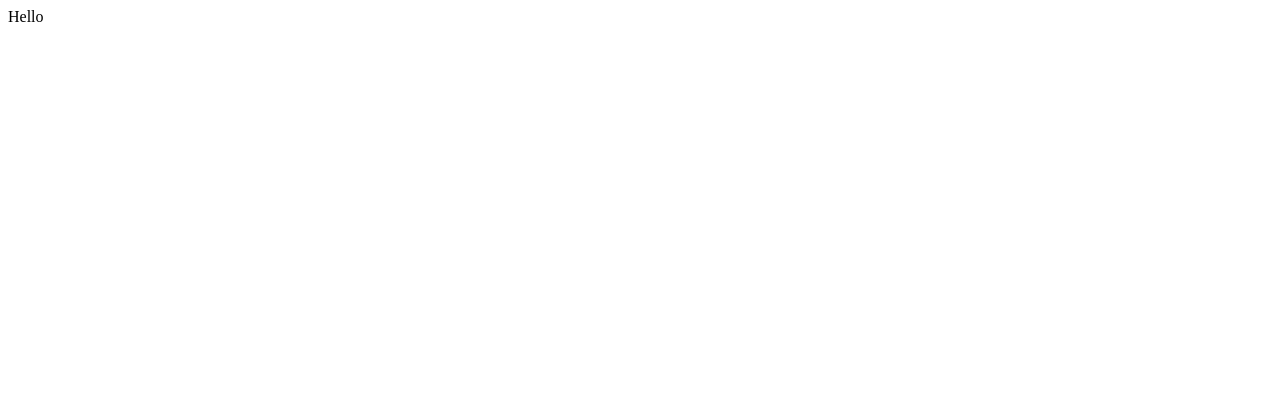
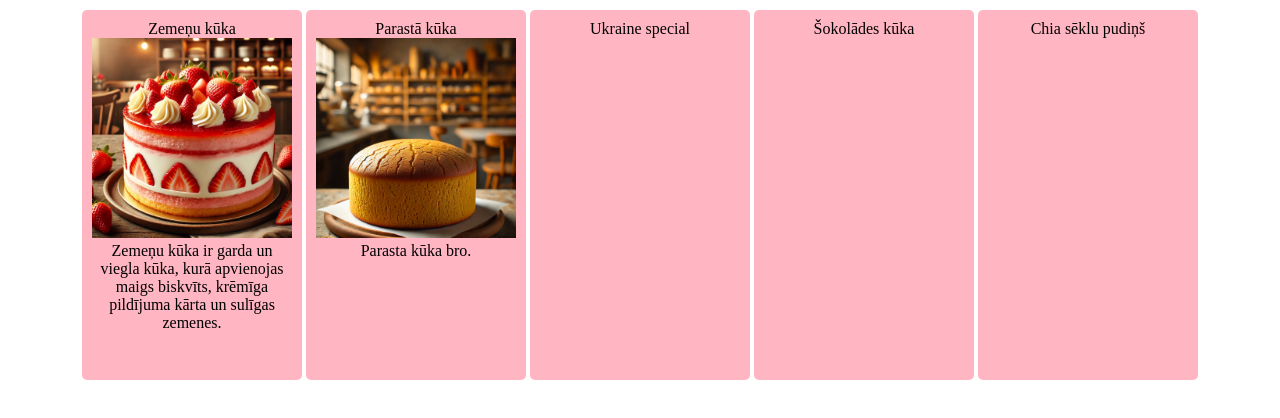
Before and after one commit to Kristeps/Figma-uz-html, a plain HTML site: page index.html in a window 1280 px wide. Drawn offline with Linux system fonts and the light colour scheme.

Commit message:
uztaisīju konditorijas galeriju wip

```diff
--- a/index.html
+++ b/index.html
@@ -9,7 +9,14 @@
 </head>
 
 <body>
-  Hello
+ <div class="container">
+   <div class="item-1">Zemeņu kūka<img src="Zemene.webp" width="200px">Zemeņu kūka ir garda un viegla kūka, kurā apvienojas maigs biskvīts, krēmīga pildījuma kārta un sulīgas zemenes.</div>
+   <div class="item-1">Parastā kūka<img src="Parasta kuka.webp" width="200px">Parasta kūka bro.</div>
+   <div class="item-1">Ukraine special</div>
+   <div class="item-1">Šokolādes kūka</div>
+   <div class="item-1">Chia sēklu pudiņš</div>
+
+ </div>
   <script src="script.js"></script>
 </body>
 
--- a/style.css
+++ b/style.css
@@ -1,4 +1,19 @@
 html {
   height: 100%;
   width: 100%;
+  }
+.container {
+  display: flex;
+  flex-direction: row;
+  justify-content: center;
 }
+
+.item-1 {
+  width: 200px;
+  height: 350px;
+  background-color: #ffb5c2;
+  border-radius: 5px;
+  margin: 2px;
+  text-align: center;
+  padding: 10px;
+}
```
Also changed, not shown: Parasta kuka.webp (added), Zemene.webp (added).
